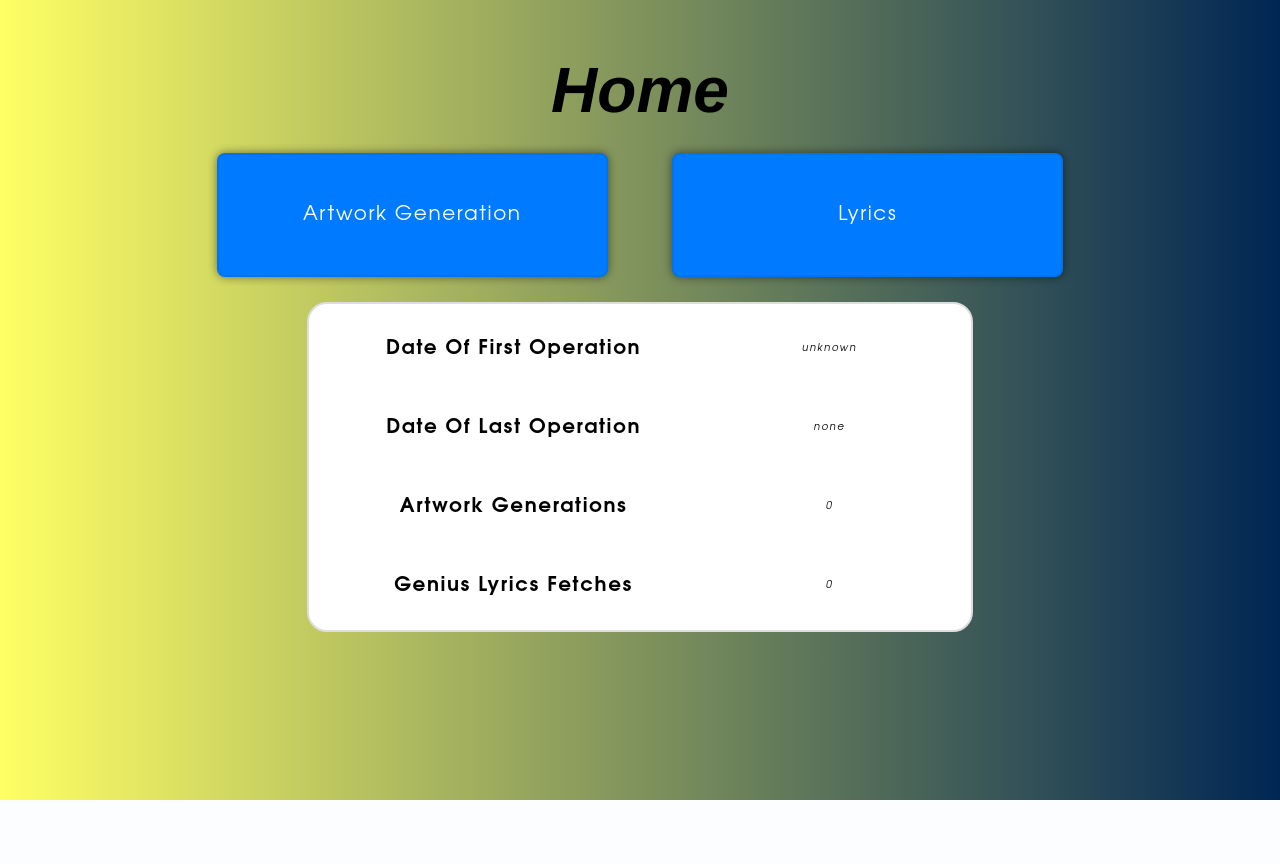
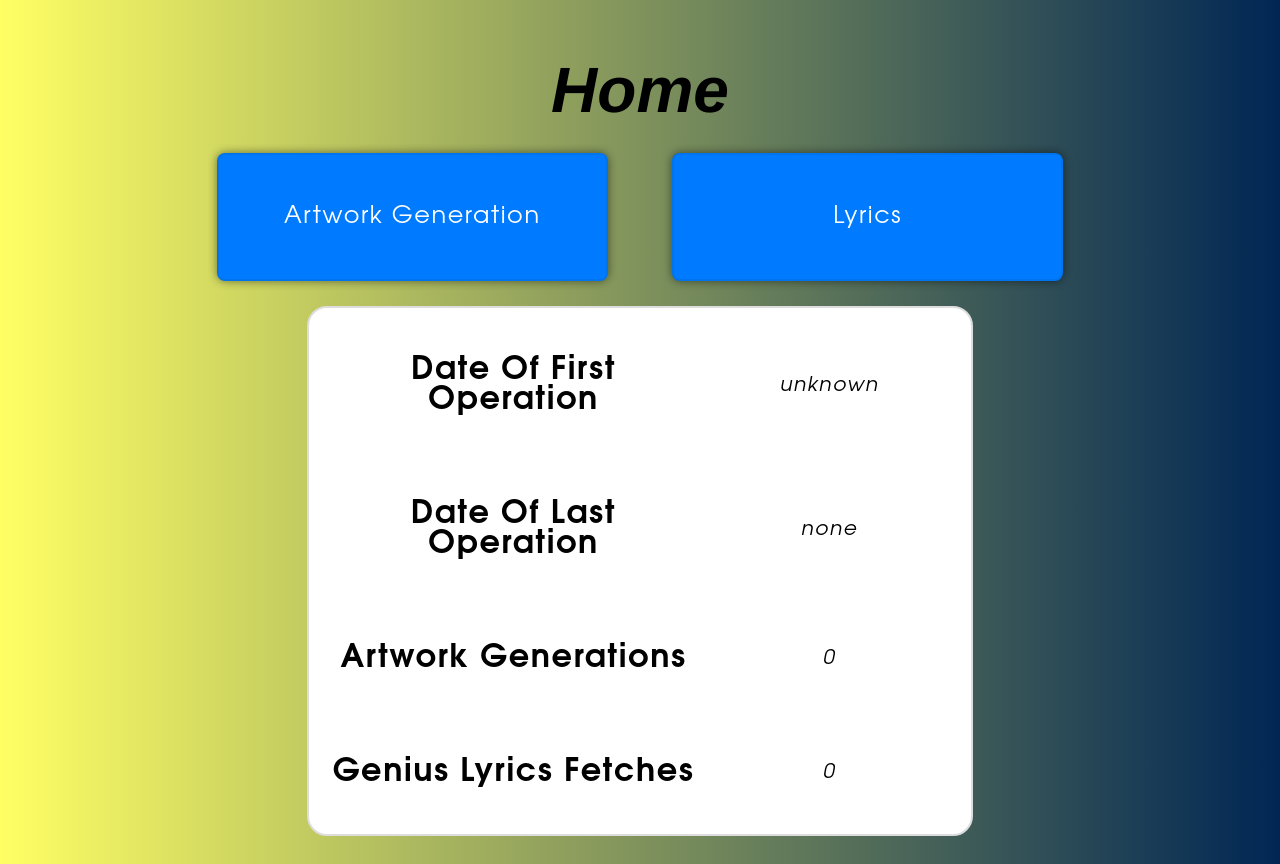
Before and after one commit to Thomas-Fernandes/GTFR-CG, a Flask app: page /home in a window 1280 px wide. Before the commit the page ends 800 px from the top, so only its background shows below. Run offline with Flask 3, Linux system fonts and the light colour scheme; some libraries are stand-ins or nearby versions.

Commit message:
adjusting dupes in CSS, font size on homepage

```diff
--- a/static/styles/download.css
+++ b/static/styles/download.css
@@ -13,8 +13,6 @@ title {
 
 body {
     background-color: #f4f4f4;
-    background: #ffff64;
-    background: -webkit-linear-gradient(to right, #ffff64, #ffff64);
     background: linear-gradient(to right, #ffff64, #002654);
     height: 100%;
 }
--- a/static/styles/home.css
+++ b/static/styles/home.css
@@ -5,6 +5,9 @@
 button {
 	width: calc(50% - 32px);
     padding: 6% 0;
+}
+button span {
+    font-size: 24px;
 }
 button span.right:before {
 	right: 0;
@@ -32,12 +35,13 @@ button:hover span.right:before {
             width: 60%;
 
             text-align: center;
+            font-size: xx-large;
         }
 
         .stat-text {
             margin: auto;
 
-            font-size: 0.5em;
+            font-size: 1em;
             font-style: italic;
         }
     }
--- a/static/styles/upload.css
+++ b/static/styles/upload.css
@@ -37,8 +37,6 @@ h1#second {
 }
 
 body {
-    background: #ffff64;
-    background: -webkit-linear-gradient(to right, #ffff64, #ffff64);
     background: linear-gradient(to right, #ffff64, #002654);
     height: 100%;
 }
@@ -93,8 +91,6 @@ input[type=file]::file-selector-button {
 .button {
     width: 33%;
     background: #ffff64;
-    border: none;
-    border-radius: 0.2rem;
 
     cursor: pointer;
 
```
